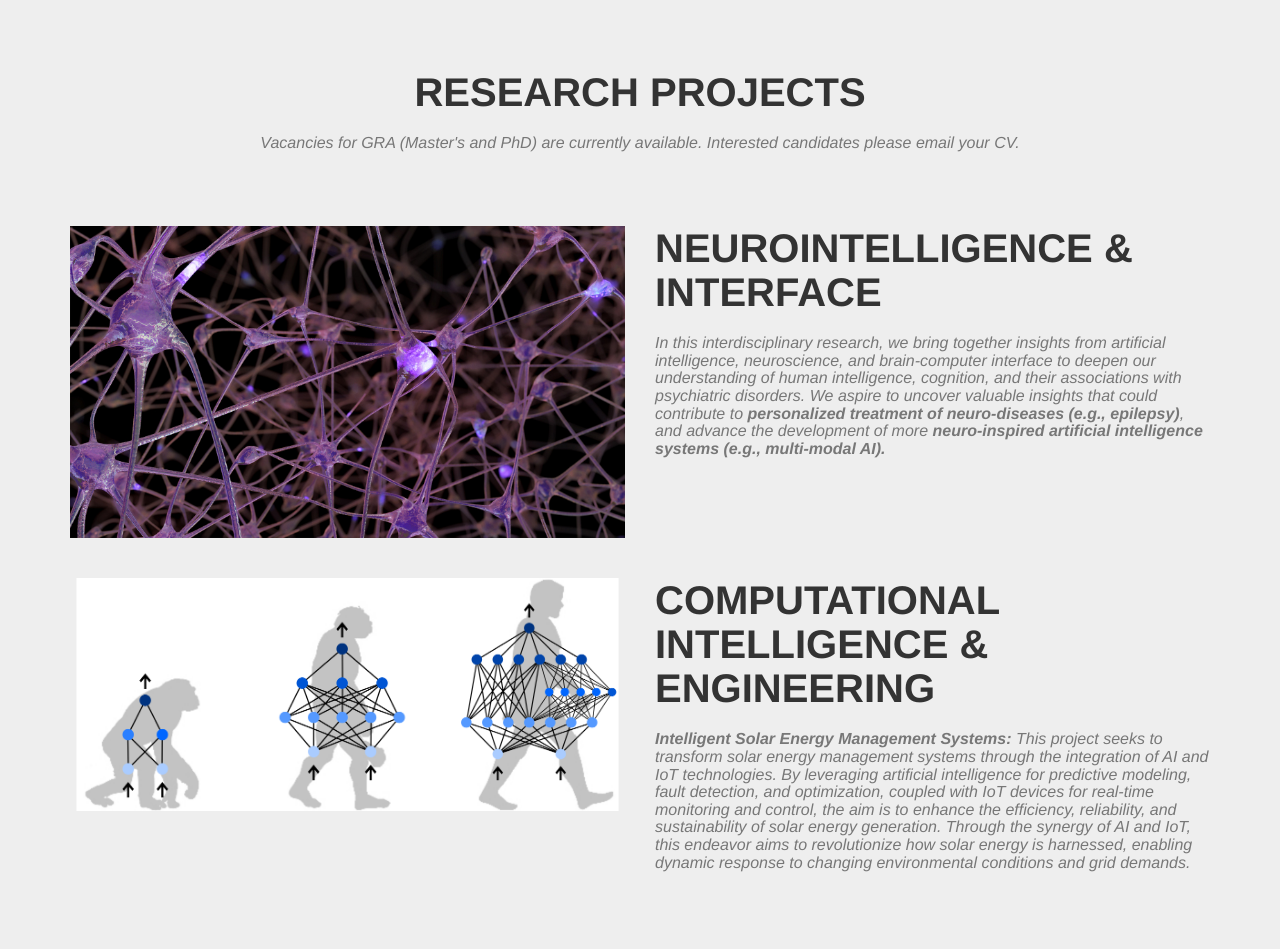
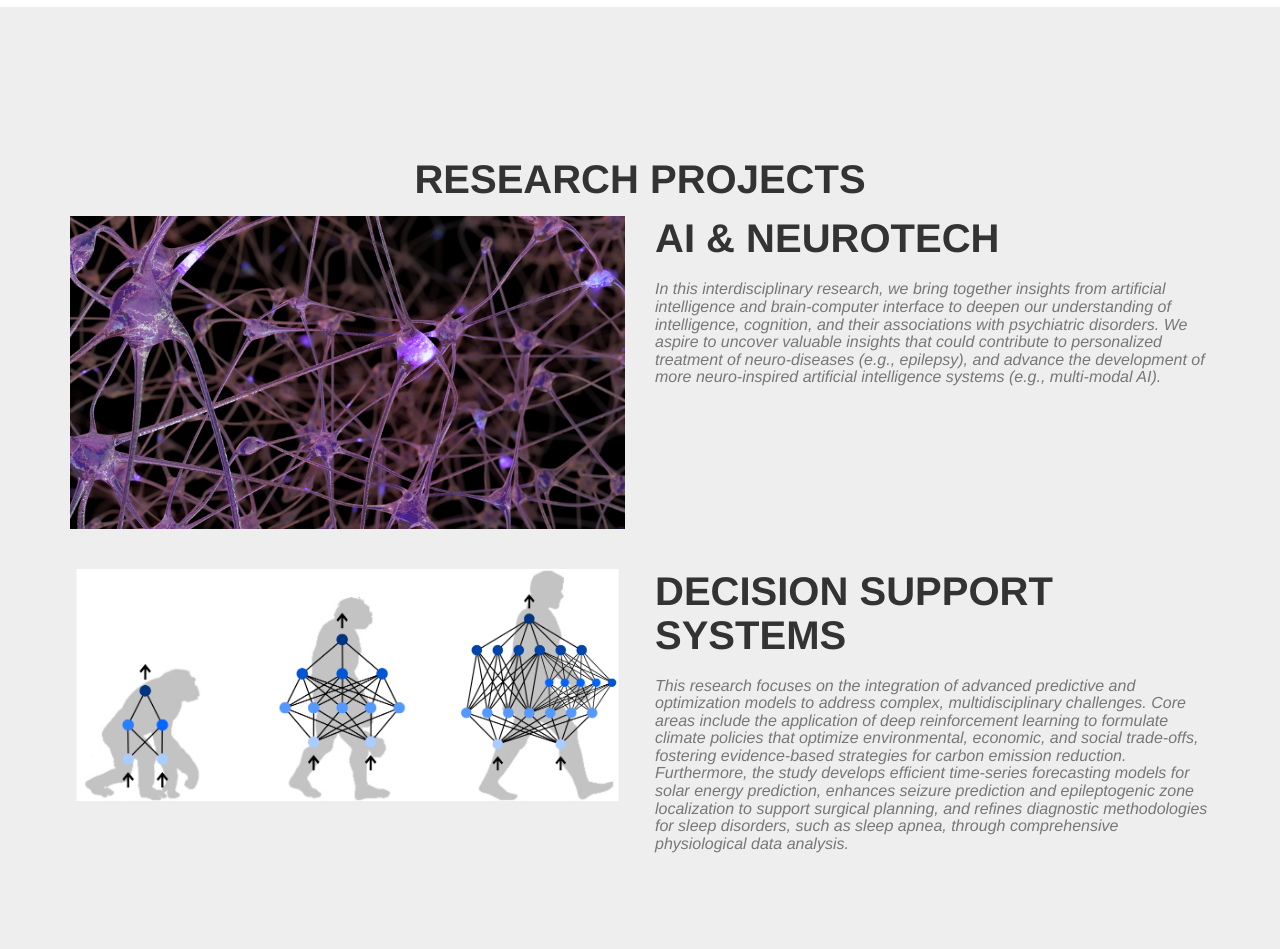
Before and after one commit to SimKuanGOH/SimKuanGOH.github.io, a website: page index.html in a window 1280 px wide. Shown: the part 1860-2809 px from the top of the page. Drawn offline with nearby package versions, Linux system fonts and the light colour scheme; files that its build step writes are made by us from their sources.

Commit message:
Update index.html

```diff
--- a/index.html
+++ b/index.html
@@ -128,7 +128,10 @@
 		    <a target="_blank" href="https://steer2024.xmum.my/" class="btn btn-xl">IEEE STEER 2024 Conference</a><br><br>
                     <a target="_blank" href="https://www.ntu.edu.sg/atmri/news-events/MASTP#Content_C008_Col01" class="btn btn-xl">ACM AAMAS 2024 Workshop</a><br><br>
                     <a target="_blank" href="https://fke.utm.my/icbmehs/" class="btn btn-xl">UTM's ICBMEHS 2024 Conference</a><br><br>
+                    <a target="_blank" href="https://dsaie.github.io/" class="btn btn-xl">DSAIE: Speaker Series</a><br><br>
                     <a target="_blank" href="https://linktr.ee/xmum_ai_club" class="btn btn-xl">XMUM AI Club</a><br><br>
+
+
 
                     <!-- <a target="_blank" href="https://www.linkedin.com/in/simkuangoh/" class="btn btn-xl">LinkedIn</a><br><br>
                     <a target="_blank" href="https://scholar.google.com/citations?user=bWcSCDwAAAAJ&hl=en" class="btn btn-xl">Google Scholar</a><br><br>
@@ -153,7 +156,7 @@
                     <h2 class="section-heading">Research Projects</h2>
 
 
-                    <h3 class="section-subheading text-muted">Vacancies for GRA (Master's and PhD) are currently available. Interested candidates please email your CV.</h3>
+                    <!-- <h3 class="section-subheading text-muted">Vacancies for GRA (Master's and PhD) are currently available. Interested candidates please email your CV.</h3> -->
                 </div>
             </div>
             <div class="row top-margin-md">
@@ -162,8 +165,8 @@
                 </div>
                 <div class="col-md-6">
                     <!-- <p class="before-header top-margin-lg">Health Analytics, Technology &amp; Intelligence</p> -->
-                    <h2 class="section-heading">NeuroIntelligence & Interface</h2>
-                    <h3 class="section-subheading text-muted bottom-margin-sm">In this interdisciplinary research, we bring together insights from artificial intelligence, neuroscience, and brain-computer interface to deepen our understanding of human intelligence, cognition, and their associations with psychiatric disorders. We aspire to uncover valuable insights that could contribute to <b>personalized treatment of neuro-diseases (e.g., epilepsy)</b>, and advance the development of more <b>neuro-inspired artificial intelligence systems (e.g., multi-modal AI).</b></h3>
+                    <h2 class="section-heading">AI &amp; NeuroTech</h2>
+                    <h3 class="section-subheading text-muted bottom-margin-sm">In this interdisciplinary research, we bring together insights from artificial intelligence and brain-computer interface to deepen our understanding of intelligence, cognition, and their associations with psychiatric disorders. We aspire to uncover valuable insights that could contribute to personalized treatment of neuro-diseases (e.g., epilepsy), and advance the development of more neuro-inspired artificial intelligence systems (e.g., multi-modal AI).</h3>
                     <!-- <a href="./img/GRA_Opportunity.pdf" class="btn btn-xl" download>GRA Vacancy (PDF)</a> -->
                 </div>
             </div>
@@ -178,8 +181,8 @@
 
                 <div class="col-md-6">
                     <!-- <p class="before-header top-margin-lg">Health Analytics, Technology &amp; Intelligence</p> -->
-                    <h2 class="section-heading">Computational Intelligence & Engineering</h2>
-                    <h3 class="section-subheading text-muted bottom-margin-sm"><b>Intelligent Solar Energy Management Systems:</b> This project seeks to transform solar energy management systems through the integration of AI and IoT technologies. By leveraging artificial intelligence for predictive modeling, fault detection, and optimization, coupled with IoT devices for real-time monitoring and control, the aim is to enhance the efficiency, reliability, and sustainability of solar energy generation. Through the synergy of AI and IoT, this endeavor aims to revolutionize how solar energy is harnessed, enabling dynamic response to changing environmental conditions and grid demands.</h3>
+                    <h2 class="section-heading">Decision Support Systems</h2>
+                    <h3 class="section-subheading text-muted bottom-margin-sm">This research focuses on the integration of advanced predictive and optimization models to address complex, multidisciplinary challenges. Core areas include the application of deep reinforcement learning to formulate climate policies that optimize environmental, economic, and social trade-offs, fostering evidence-based strategies for carbon emission reduction. Furthermore, the study develops efficient time-series forecasting models for solar energy prediction, enhances seizure prediction and epileptogenic zone localization to support surgical planning, and refines diagnostic methodologies for sleep disorders, such as sleep apnea, through comprehensive physiological data analysis.</h3>
                 </div>
             </div>
 
```
